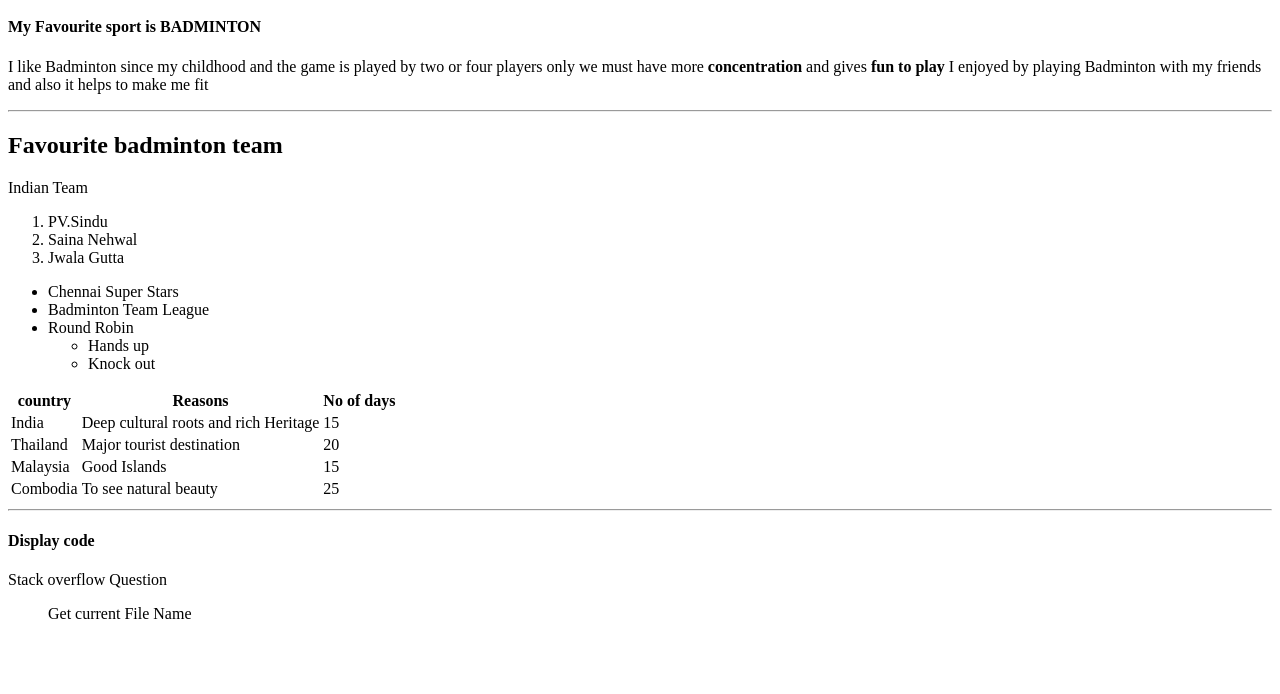
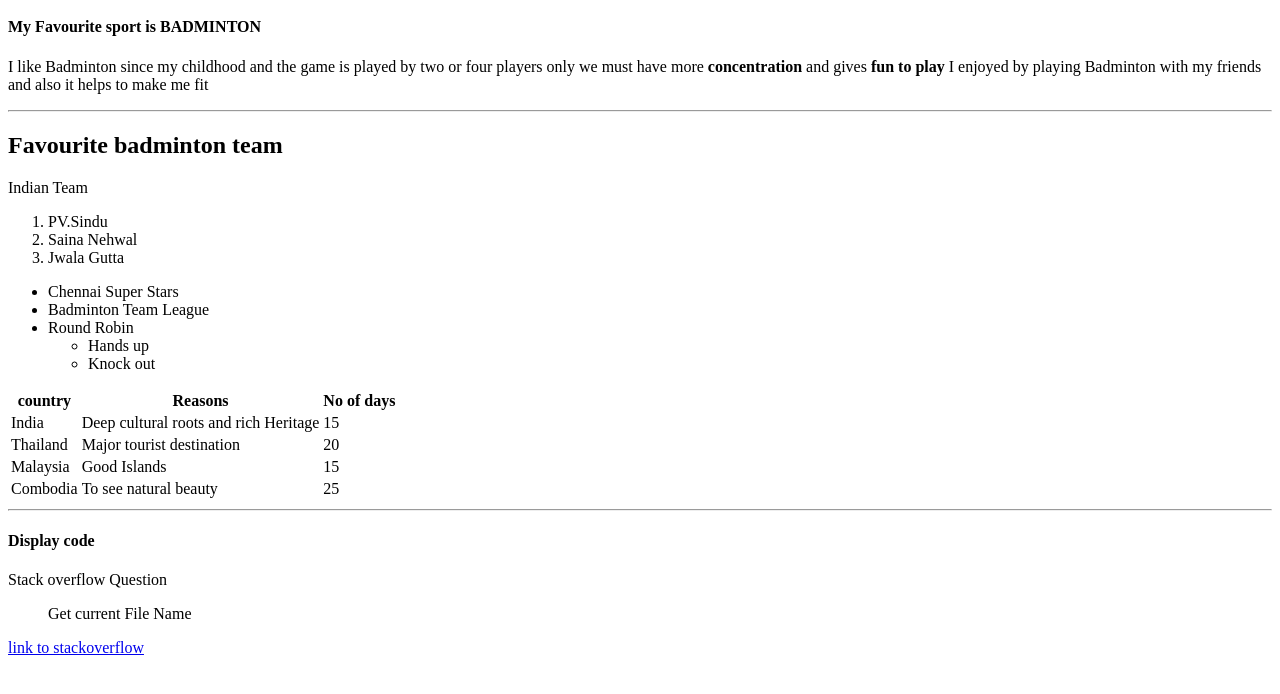
Before and after one commit to 44-563-Web-Apps-S23/44563-webapps-assignment-3-Harshitha-S561420, a plain HTML site: page index.html in a window 1280 px wide. Shown: the part 48-742 px from the top of the page. Drawn offline with Linux system fonts and the light colour scheme.

Commit message:
Update index.html

```diff
--- a/index.html
+++ b/index.html
@@ -58,7 +58,7 @@
     <h4>Display code</h4>
         <p>Stack overflow Question</p>
         <blockquote>Get current File Name</blockquote>
-        <a href="https://stackoverflow.com/questions/4221333/get-the-current-script-file-name"></a>
+        <a href="https://stackoverflow.com/questions/4221333/get-the-current-script-file-name">link to stackoverflow</a>
         <pre><a href="$pageName = basename($_SERVER['PHP_SELF']);"></a></pre>
 
     </body>
```
